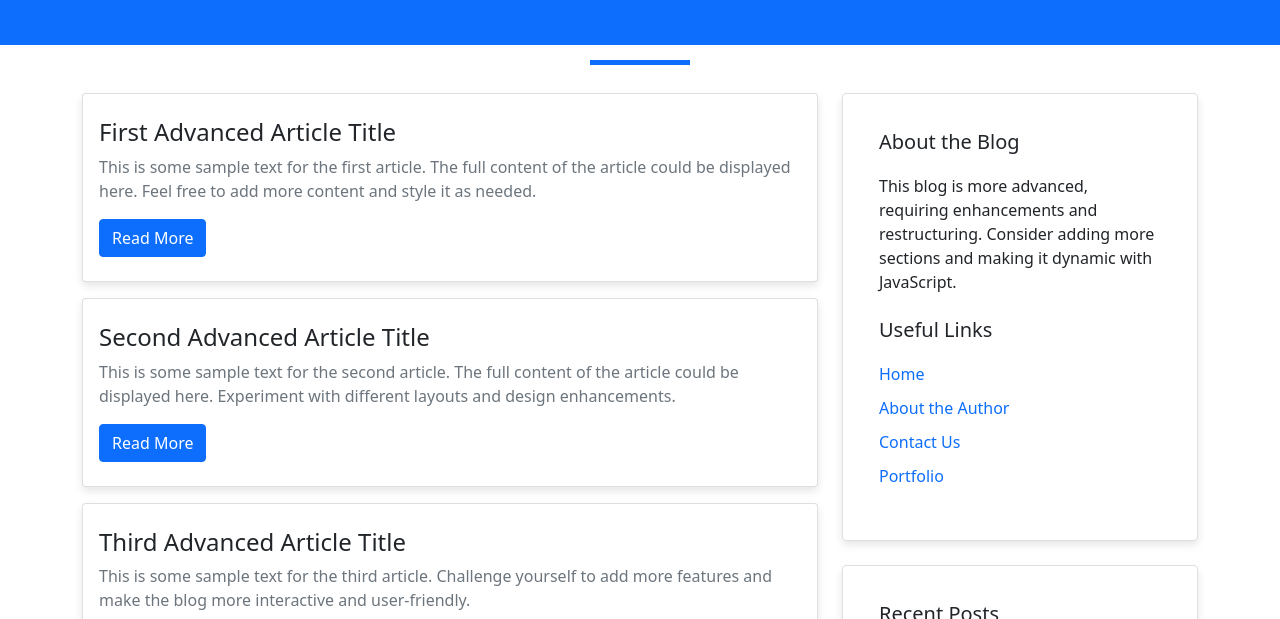
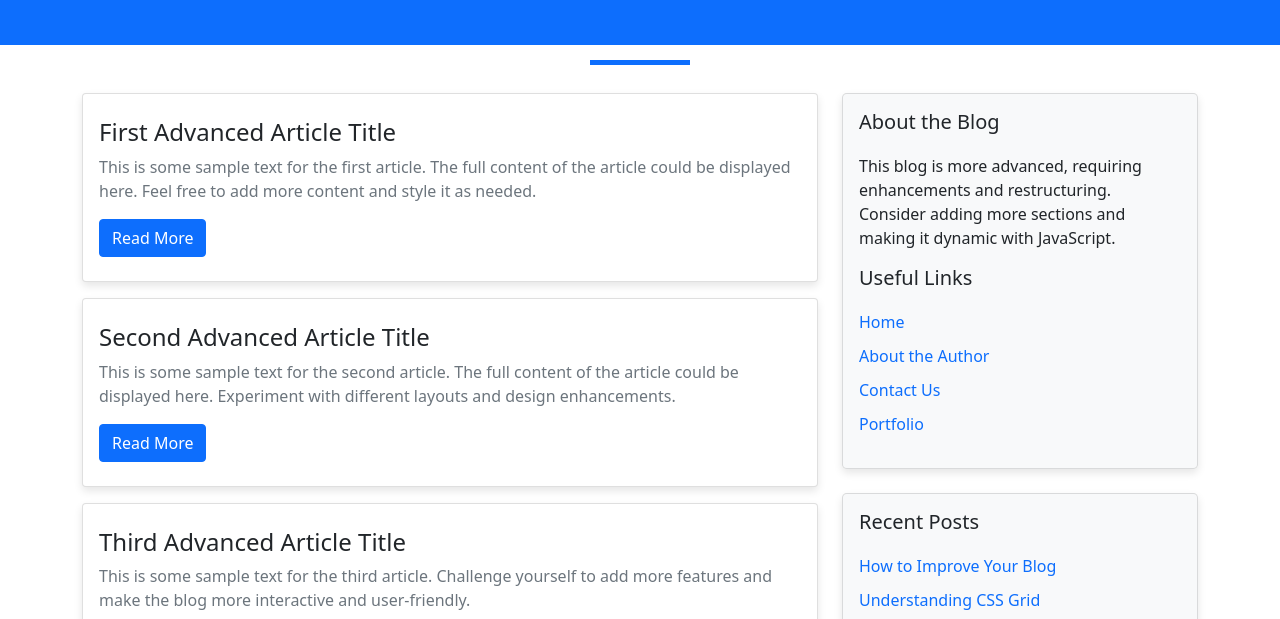
Before and after one commit to Yahia-Ahmed-abdelrazik/summer-training-front-end, a plain HTML site: page week one/task4/index.html in a window 1280 px wide. Shown: the part 147-766 px from the top of the page. Drawn offline with nearby package versions, Linux system fonts and the light colour scheme.

Commit message:
fix-sidebar

```diff
--- a/week one/task4/index.html
+++ b/week one/task4/index.html
@@ -83,7 +83,7 @@
             </p>
 
             <!-- Useful Links -->
-            <h3 class="card-title mt-4 fs-5">Useful Links</h3>
+            <h3 class="card-title  fs-5">Useful Links</h3>
             <ul class="list-unstyled">
               <li><a href="#" class="text-primary">Home</a></li>
               <li><a href="#" class="text-primary">About the Author</a></li>
--- a/week one/task4/style.css
+++ b/week one/task4/style.css
@@ -39,12 +39,12 @@ body {
 
 /* card */
 
-.card {
+.card-Article {
     box-shadow: 0 4px 8px rgba(0, 0, 0, 0.1);
     transition: transform 0.3s ease, box-shadow 0.3s ease;
 }
 
-.card:hover {
+.card-Article:hover {
     transform: translateY(-5px);
     box-shadow: 0 8px 16px rgba(0, 0, 0, 0.2);
 }
@@ -52,8 +52,7 @@ body {
 /* sidebar */
 
 .sidebar {
-    background-color: #f8f9fa;
-    padding: 20px;
+    background-color: #f8f9fa !important;
     border-radius: 8px;
     box-shadow: 0 4px 8px rgba(0, 0, 0, 0.1);
     margin-bottom: 20px;
```
Also changed, not shown: week one/Q1.png (deleted).
